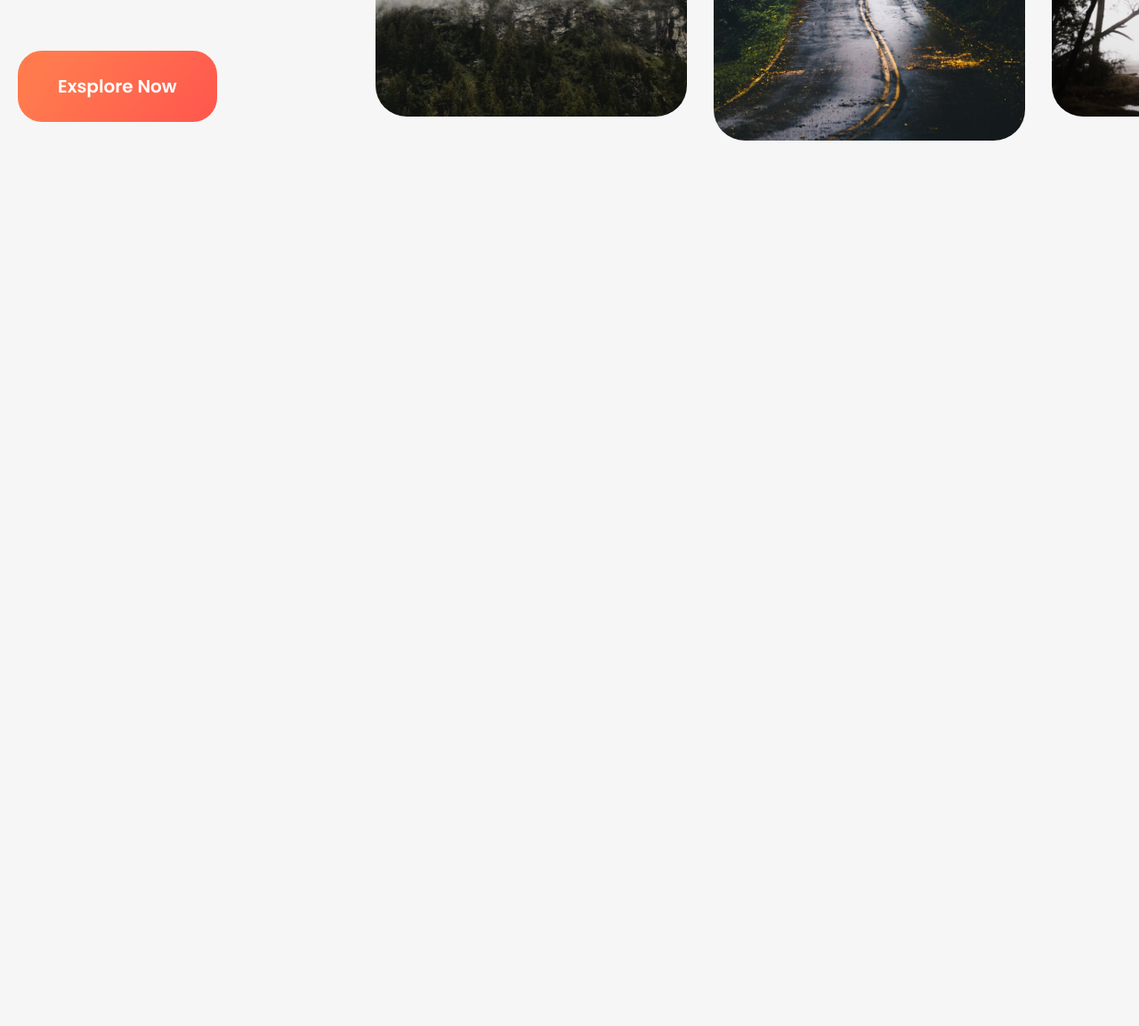
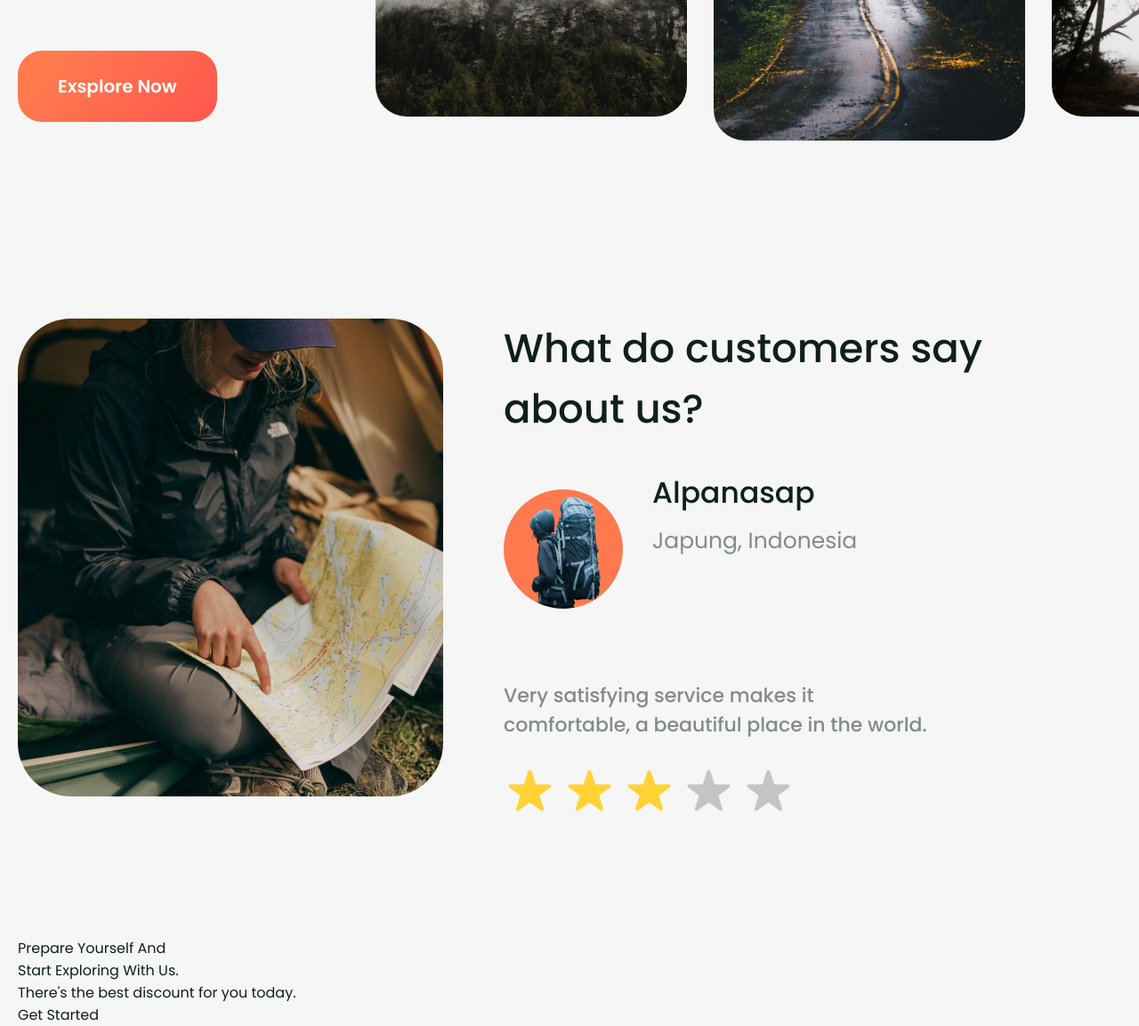
Before and after one commit to Val-Done/GoTrip, a plain HTML site: page index.html in a window 1280 px wide. Shown: the part 1334-2487 px from the top of the page at 89% size. Before the commit the page ends 1592 px from the top, so only its background shows below. Drawn offline with nearby package versions, Linux system fonts and the light colour scheme.

Commit message:
Section customers done

```diff
--- a/css/main.css
+++ b/css/main.css
@@ -320,3 +320,80 @@ body {
   right: -27px;
   padding-right: 26px;
 }
+
+/* * Section Customers * */
+
+.customers {
+  padding: 100px 0 133px;
+}
+
+.customers__row {
+  display: flex;
+  column-gap: 68px;
+}
+.customers__img {
+  max-width: 478px;
+}
+.customers__img img {
+  border-radius: 60px;
+  -webkit-border-radius: 60px;
+  -moz-border-radius: 60px;
+  -ms-border-radius: 60px;
+  -o-border-radius: 60px;
+}
+.customers__content {
+  max-width: 565px;
+}
+.customers__title {
+  margin-bottom: 35px;
+  font-size: 45px;
+  font-weight: 500;
+}
+.h2 {
+}
+/* review */
+
+.review {
+  max-width: 490px;
+}
+.review__client {
+  display: flex;
+  align-items: center;
+  column-gap: 33px;
+  margin-bottom: 60px;
+}
+.review__client--avatar {
+  overflow: hidden;
+  width: 134px;
+  height: 134px;
+  background: #FF794E;
+  border-radius: 50%;
+  -webkit-border-radius: 50%;
+  -moz-border-radius: 50%;
+  -ms-border-radius: 50%;
+  -o-border-radius: 50%;
+}
+.review__client--desc {
+}
+.review__client--desc-name {
+  font-size: 33px;
+  font-weight: 500;
+  margin-bottom: 10px;
+}
+
+.review__client--desc-country {
+  margin-bottom: 78px;
+  font-size: 25px;
+  font-weight: 400;
+  color: var(--secondary);
+}
+.review__text {
+  margin-bottom: 30px;
+  font-weight: 500;
+  font-size: 22px;
+  color: var(--secondary);
+}
+.review__rating {
+}
+
+/* * Section cta* */
--- a/index.html
+++ b/index.html
@@ -96,6 +96,56 @@
         </div>
       </div>
     </section>
+    <section class="customers">
+      <div class="container">
+        <div class="customers__row">
+          <div class="customers__img">
+            <img src="./img/customers/customers.jpg" alt="customers">
+          </div>
+
+        <div class="customers__content">
+          <div class=customers__title>
+            <h2>What do customers say about us?</h2>
+          </div>
+          <div class="review">
+            <div class="review__client">
+              <div class="review__client--avatar">
+                <img src="./img/customers/user-avatar.png" alt="Avatar">
+              </div>
+              <div class="review__client--desc">
+                <h3 class="review__client--desc-name">Alpanasap</h3>
+                <p class="review__client--desc-country"> Japung, Indonesia</p>
+              </div>
+            </div>
+            <div class="review__text">
+              <p>Very satisfying service makes it comfortable, a beautiful place in the world. </p>
+            </div>
+            <div class="review__rating">
+              <img src="./img/customers/stars-rating.svg" alt="Rating">
+            </div>
+          </div>
+        </div>
+      </div>
+
+
+      </div>
+    </section>
+    <section class="cta">
+      <div class="container">
+        <div class="cta__plate">
+          <h2 class="cta__title">Prepare Yourself And <br>
+            Start Exploring With Us.</h2>
+          <div class="cta__text">
+            <p>There's the best discount for you today. </p>
+          </div>
+          <div class="cta__button">Get Started</div>
+
+
+
+
+        </div>
+      </div>
+    </section>
   </main>
   <script src="https://cdnjs.cloudflare.com/ajax/libs/jquery/3.6.1/jquery.min.js"
     integrity="sha512-aVKKRRi/Q/YV+4mjoKBsE4x3H+BkegoM/em46NNlCqNTmUYADjBbeNefNxYV7giUp0VxICtqdrbqU7iVaeZNXA=="
```
